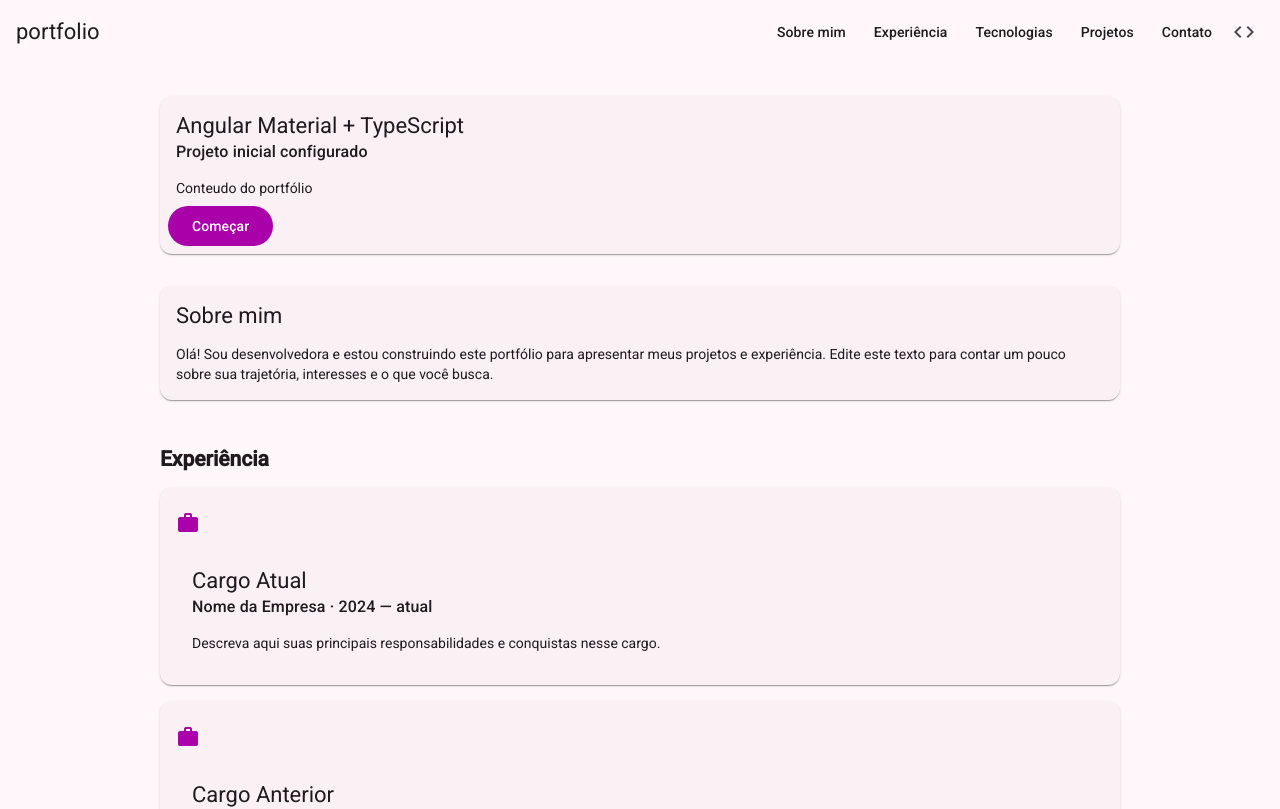
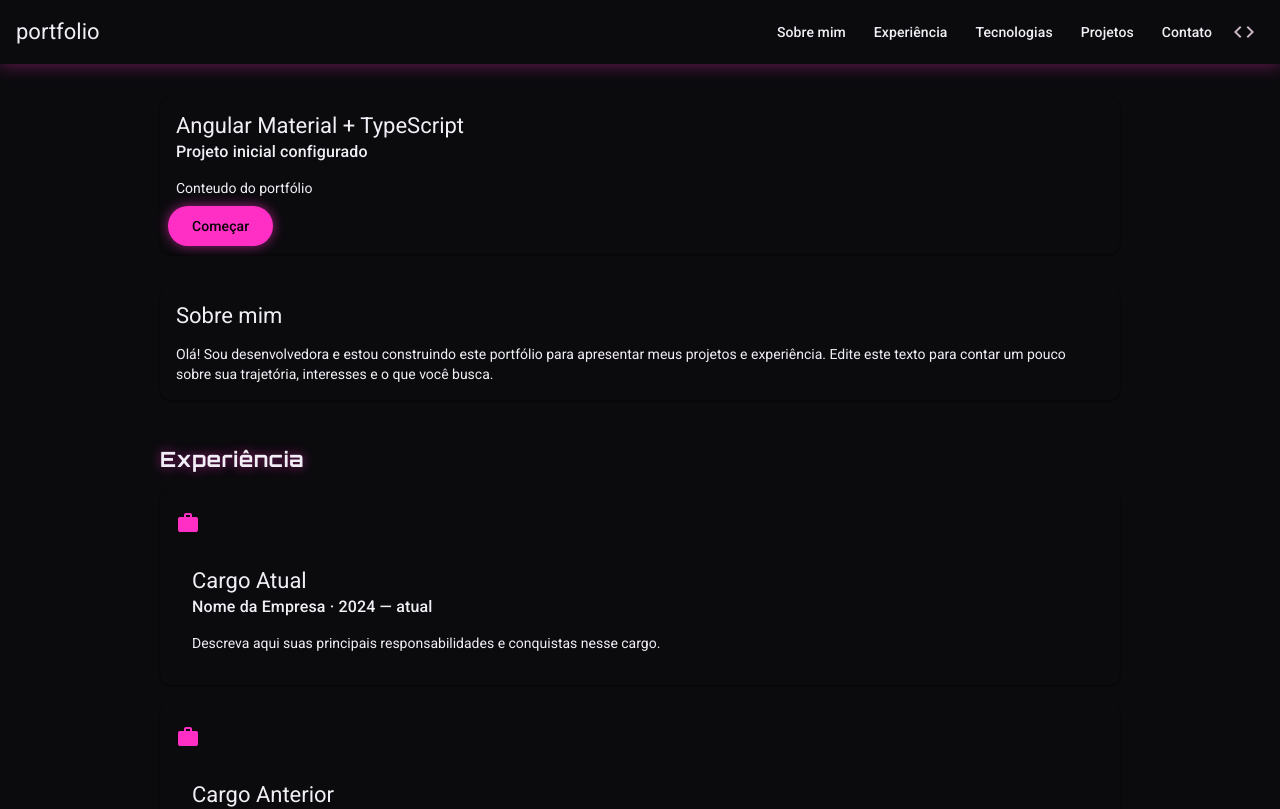
Before and after one commit to MariaClaraCorecha/portfolio, an Angular app: page / in a window 1280 px wide. Shown: the top 809 px of the page. Built offline with nearby package versions, Linux system fonts and the light colour scheme.

Commit message:
feat: enhance styling with neon color palette and Orbitron font integration

```diff
--- a/src/index.html
+++ b/src/index.html
@@ -9,7 +9,7 @@
     <link rel="preconnect" href="https://fonts.googleapis.com" />
     <link rel="preconnect" href="https://fonts.gstatic.com" crossorigin />
     <link
-      href="https://fonts.googleapis.com/css2?family=Roboto:wght@300;400;500&display=swap"
+      href="https://fonts.googleapis.com/css2?family=Roboto:wght@300;400;500&family=Orbitron:wght@500;700;900&display=swap"
       rel="stylesheet"
     />
     <link href="https://fonts.googleapis.com/icon?family=Material+Icons" rel="stylesheet" />
--- a/src/styles.scss
+++ b/src/styles.scss
@@ -5,12 +5,25 @@
 // custom components at https://material.angular.dev/guide/theming
 @use '@angular/material' as mat;
 
+// Neon pink palette used to re-skin the Material system-level color tokens below.
+$neon-pink: #ff2ec4;
+$neon-pink-bright: #ff6bdb;
+$neon-pink-dim: #b3007a;
+$neon-magenta: #c400ff;
+$neon-black: #050506;
+$neon-surface: #0b0b0e;
+$neon-surface-container: #131317;
+$neon-surface-container-high: #1b1b21;
+$neon-surface-container-highest: #24242b;
+$neon-text: #f2eef5;
+
 html {
   height: 100%;
   scroll-behavior: smooth;
   @include mat.theme(
     (
       color: (
+        theme-type: dark,
         primary: mat.$magenta-palette,
         tertiary: mat.$violet-palette,
       ),
@@ -18,13 +31,42 @@ html {
       density: 0,
     )
   );
+
+  // Override the generated Material 3 tokens with a true neon-pink-on-black
+  // palette (the algorithmic M3 dark tones are too desaturated for a neon look).
+  --mat-sys-primary: #{$neon-pink};
+  --mat-sys-on-primary: #{$neon-black};
+  --mat-sys-primary-container: #{$neon-pink-dim};
+  --mat-sys-on-primary-container: #{$neon-pink-bright};
+  --mat-sys-inverse-primary: #{$neon-pink-dim};
+  --mat-sys-surface-tint: #{$neon-pink};
+
+  --mat-sys-tertiary: #{$neon-magenta};
+  --mat-sys-on-tertiary: #{$neon-black};
+  --mat-sys-tertiary-container: #4a0066;
+  --mat-sys-on-tertiary-container: #eeb3ff;
+
+  --mat-sys-background: #{$neon-black};
+  --mat-sys-on-background: #{$neon-text};
+  --mat-sys-surface: #{$neon-surface};
+  --mat-sys-on-surface: #{$neon-text};
+  --mat-sys-on-surface-variant: #cbb8c6;
+  --mat-sys-surface-dim: #{$neon-black};
+  --mat-sys-surface-bright: #{$neon-surface-container-highest};
+  --mat-sys-surface-container-lowest: #{$neon-black};
+  --mat-sys-surface-container-low: #{$neon-surface};
+  --mat-sys-surface-container: #{$neon-surface-container};
+  --mat-sys-surface-container-high: #{$neon-surface-container-high};
+  --mat-sys-surface-container-highest: #{$neon-surface-container-highest};
+
+  --mat-sys-outline: #{$neon-pink-dim};
+  --mat-sys-outline-variant: #3a1430;
 }
 
 body {
-  // Default the application to a light color theme. This can be changed to
-  // `dark` to enable the dark color theme, or to `light dark` to defer to the
-  // user's system settings.
-  color-scheme: light;
+  // Neon pink/black is the fixed default look for this portfolio, so the
+  // dark tonal values are forced regardless of the visitor's OS setting.
+  color-scheme: dark;
 
   // Set a default background, font and text colors for the application using
   // Angular Material's system-level CSS variables. Learn more about these
@@ -37,4 +79,37 @@ body {
   margin: 0;
   height: 100%;
 }
+
+// Techy display font for headings and card titles; body copy stays on Roboto
+// (set via the `typography` theme option above) for readability.
+h1,
+h2,
+h3,
+.mat-toolbar,
+.mat-mdc-card-title {
+  font-family: 'Orbitron', 'Roboto', sans-serif;
+  letter-spacing: 0.03em;
+}
+
+h2 {
+  text-shadow: 0 0 12px rgba(255, 46, 196, 0.55);
+}
+
+// Subtle neon glow accents on the components that carry the primary color.
+.mat-toolbar {
+  box-shadow: 0 2px 16px rgba(255, 46, 196, 0.35);
+}
+
+.mat-mdc-card {
+  border: 1px solid rgba(255, 46, 196, 0.25);
+  transition: box-shadow 0.2s ease-in-out;
+
+  &:hover {
+    box-shadow: 0 0 20px rgba(255, 46, 196, 0.3);
+  }
+}
+
+.mat-mdc-unelevated-button.mat-primary {
+  box-shadow: 0 0 12px rgba(255, 46, 196, 0.6);
+}
 /* You can add global styles to this file, and also import other style files */
```
